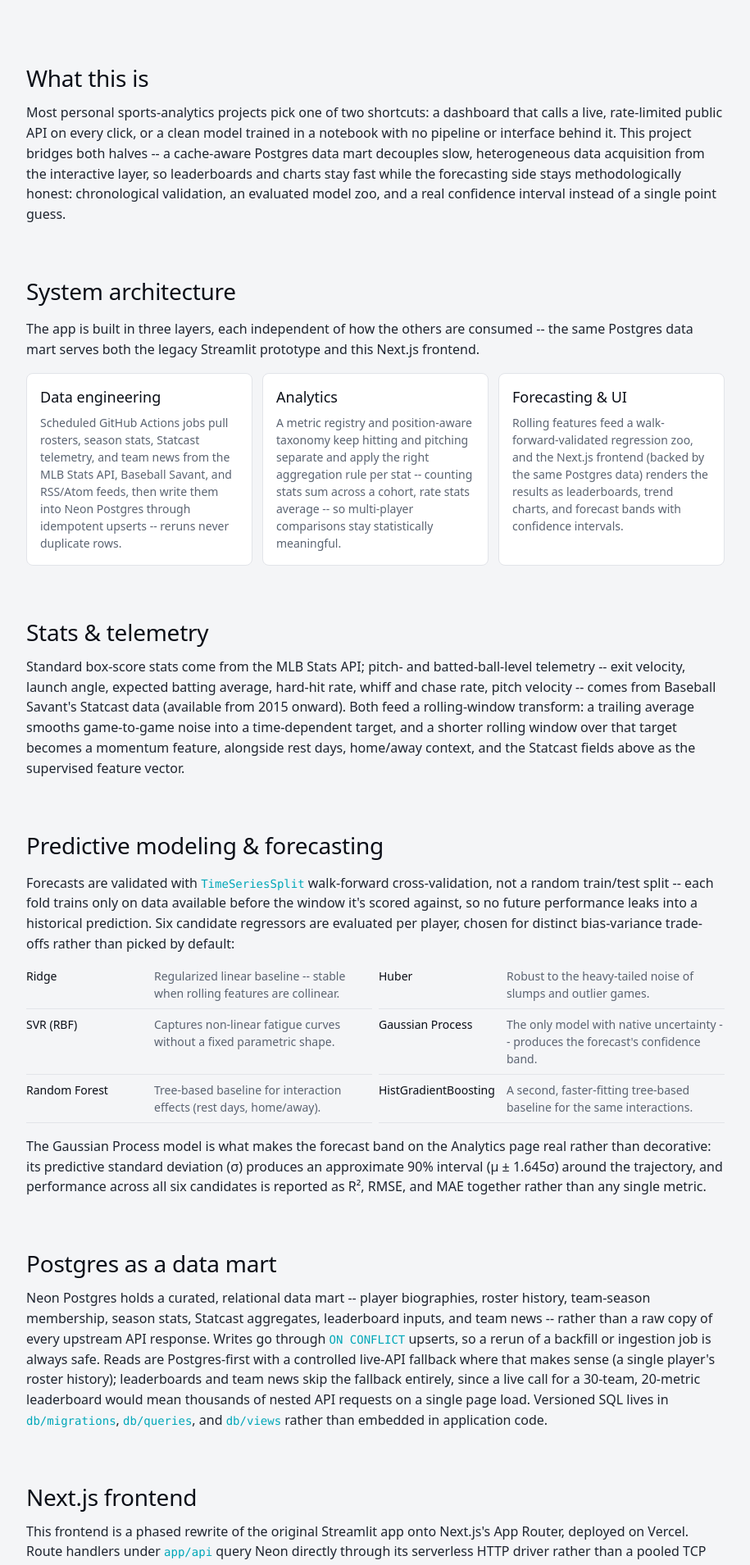
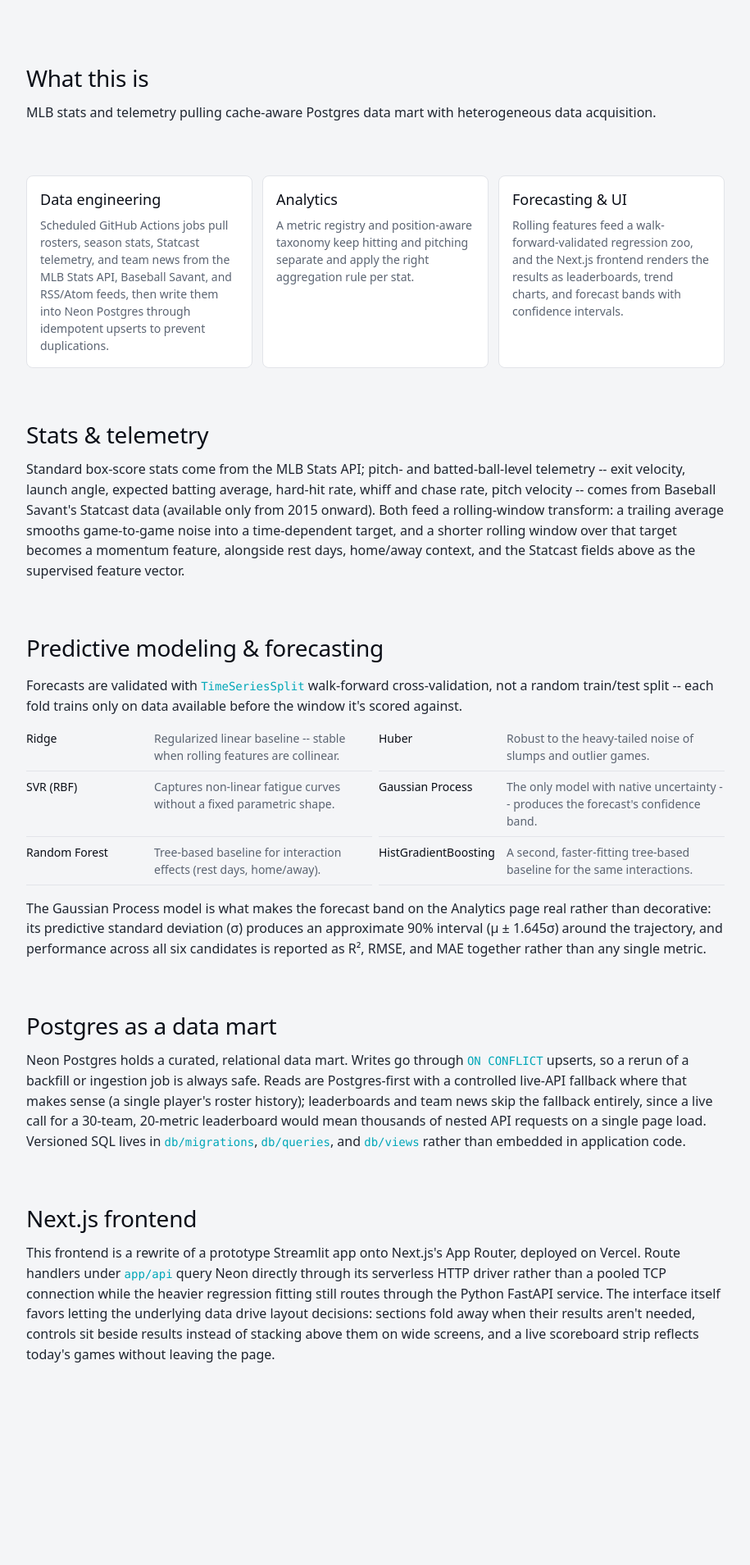
Before and after one commit to A-Kuo/MLB-Analytics-and-Forecasting-App, a Next.js app: page / in a window 1280 px wide. Shown: the part 360-2269 px from the top of the page at 82% size, without its empty margins (182-1097 px from the left). After the commit the page ends 2049 px from the top, so only its background shows below. Built offline with nearby package versions, Linux system fonts and the light colour scheme; no server answers.

Commit message:
Update page.tsx

```diff
--- a/app/page.tsx
+++ b/app/page.tsx
@@ -6,17 +6,17 @@
   {
     title: "Data engineering",
     body:
-      "Scheduled GitHub Actions jobs pull rosters, season stats, Statcast telemetry, and team news from the MLB Stats API, Baseball Savant, and RSS/Atom feeds, then write them into Neon Postgres through idempotent upserts -- reruns never duplicate rows.",
+      "Scheduled GitHub Actions jobs pull rosters, season stats, Statcast telemetry, and team news from the MLB Stats API, Baseball Savant, and RSS/Atom feeds, then write them into Neon Postgres through idempotent upserts to prevent duplications.",
   },
   {
     title: "Analytics",
     body:
-      "A metric registry and position-aware taxonomy keep hitting and pitching separate and apply the right aggregation rule per stat -- counting stats sum across a cohort, rate stats average -- so multi-player comparisons stay statistically meaningful.",
+      "A metric registry and position-aware taxonomy keep hitting and pitching separate and apply the right aggregation rule per stat.",
   },
   {
     title: "Forecasting & UI",
     body:
-      "Rolling features feed a walk-forward-validated regression zoo, and the Next.js frontend (backed by the same Postgres data) renders the results as leaderboards, trend charts, and forecast bands with confidence intervals.",
+      "Rolling features feed a walk-forward-validated regression zoo, and the Next.js frontend renders the results as leaderboards, trend charts, and forecast bands with confidence intervals.",
   },
 ];
 
@@ -57,21 +57,12 @@
       <section className="flex flex-col gap-sm">
         <h2 className="text-heading-3 text-ink-deep">What this is</h2>
         <p className="text-body-md text-ink">
-          Most personal sports-analytics projects pick one of two shortcuts: a dashboard that calls a live,
-          rate-limited public API on every click, or a clean model trained in a notebook with no pipeline or
-          interface behind it. This project bridges both halves -- a cache-aware Postgres data mart decouples slow,
-          heterogeneous data acquisition from the interactive layer, so leaderboards and charts stay fast while the
-          forecasting side stays methodologically honest: chronological validation, an evaluated model zoo, and a
-          real confidence interval instead of a single point guess.
+          MLB stats and telemetry pulling cache-aware Postgres data mart with
+          heterogeneous data acquisition.
         </p>
       </section>
 
       <section className="flex flex-col gap-md">
-        <h2 className="text-heading-3 text-ink-deep">System architecture</h2>
-        <p className="text-body-md text-ink">
-          The app is built in three layers, each independent of how the others are consumed -- the same Postgres
-          data mart serves both the legacy Streamlit prototype and this Next.js frontend.
-        </p>
         <div className="grid gap-sm sm:grid-cols-3">
           {LAYERS.map((layer) => (
             <div key={layer.title} className="rounded-md border border-hairline bg-surface p-md">
@@ -87,7 +78,7 @@
         <p className="text-body-md text-ink">
           Standard box-score stats come from the MLB Stats API; pitch- and batted-ball-level telemetry -- exit
           velocity, launch angle, expected batting average, hard-hit rate, whiff and chase rate, pitch velocity --
-          comes from Baseball Savant&apos;s Statcast data (available from 2015 onward). Both feed a rolling-window
+          comes from Baseball Savant&apos;s Statcast data (available only from 2015 onward). Both feed a rolling-window
           transform: a trailing average smooths game-to-game noise into a time-dependent target, and a shorter
           rolling window over that target becomes a momentum feature, alongside rest days, home/away context, and
           the Statcast fields above as the supervised feature vector.
@@ -99,9 +90,7 @@
         <p className="text-body-md text-ink">
           Forecasts are validated with <code className="text-body-sm-medium text-accent-blue">TimeSeriesSplit</code>{" "}
           walk-forward cross-validation, not a random train/test split -- each fold trains only on data available
-          before the window it&apos;s scored against, so no future performance leaks into a historical prediction.
-          Six candidate regressors are evaluated per player, chosen for distinct bias-variance trade-offs rather than
-          picked by default:
+          before the window it&apos;s scored against.
         </p>
         <div className="grid gap-xs sm:grid-cols-2">
           {MODELS.map((m) => (
@@ -122,9 +111,7 @@
       <section className="flex flex-col gap-sm">
         <h2 className="text-heading-3 text-ink-deep">Postgres as a data mart</h2>
         <p className="text-body-md text-ink">
-          Neon Postgres holds a curated, relational data mart -- player biographies, roster history,
-          team-season membership, season stats, Statcast aggregates, leaderboard inputs, and team news -- rather
-          than a raw copy of every upstream API response. Writes go through <code className="text-body-sm-medium text-accent-blue">ON CONFLICT</code>{" "}
+          Neon Postgres holds a curated, relational data mart. Writes go through <code className="text-body-sm-medium text-accent-blue">ON CONFLICT</code>{" "}
           upserts, so a rerun of a backfill or ingestion job is always safe. Reads are Postgres-first with a
           controlled live-API fallback where that makes sense (a single player&apos;s roster history); leaderboards
           and team news skip the fallback entirely, since a live call for a 30-team, 20-metric leaderboard would mean
@@ -139,10 +126,9 @@
       <section className="flex flex-col gap-sm">
         <h2 className="text-heading-3 text-ink-deep">Next.js frontend</h2>
         <p className="text-body-md text-ink">
-          This frontend is a phased rewrite of the original Streamlit app onto Next.js&apos;s App Router, deployed on
+          This frontend is a rewrite of a prototype Streamlit app onto Next.js&apos;s App Router, deployed on
           Vercel. Route handlers under <code className="text-body-sm-medium text-accent-blue">app/api</code> query
-          Neon directly through its serverless HTTP driver rather than a pooled TCP connection -- a better fit for
-          Vercel&apos;s stateless functions -- while the heavier regression fitting still routes through the Python
+          Neon directly through its serverless HTTP driver rather than a pooled TCP connection while the heavier regression fitting still routes through the Python
           FastAPI service. The interface itself favors letting the underlying data drive layout decisions: sections
           fold away when their results aren&apos;t needed, controls sit beside results instead of stacking above
           them on wide screens, and a live scoreboard strip reflects today&apos;s games without leaving the page.
```
